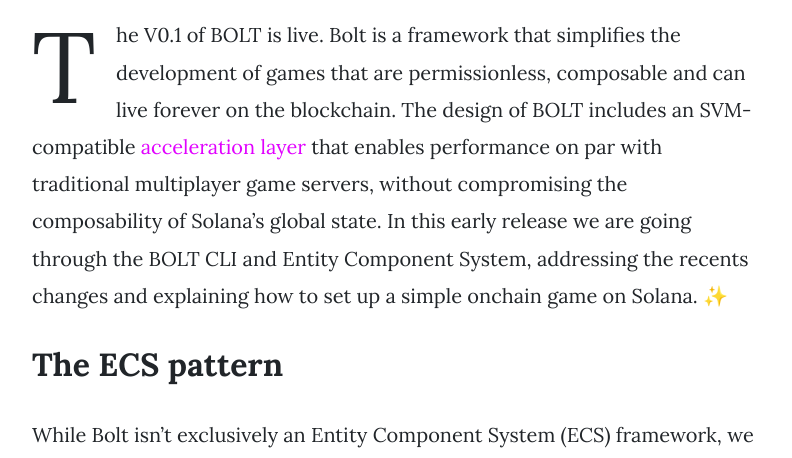
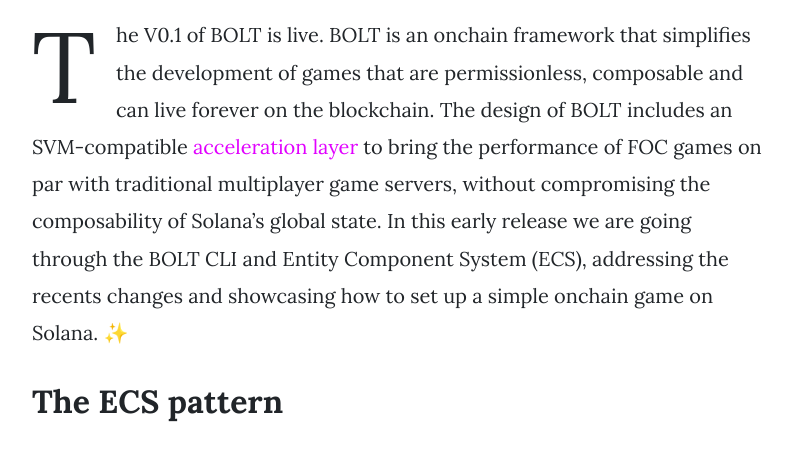
Before and after one commit to magicblock-labs/blog, a Jekyll site: the page built from _posts/2024-03-01-bolt-v0.1.md, in a window 1280 px wide and 900 px high, cut to the strip 442-900 px from the top of the window. Shown: the whole strip, without its empty margins (243-1035 px from the left). Built offline with Jekyll 4.4.1, drawn with Linux system fonts in a browser that asks for light colours; nearby versions of some CDN libraries.

Commit message:
Update 2024-03-01-bolt-v0.1.md

```diff
--- a/_posts/2024-03-01-bolt-v0.1.md
+++ b/_posts/2024-03-01-bolt-v0.1.md
@@ -6,7 +6,7 @@
 tags: [featured, sticky]
 ---
 
-The V0.1 of BOLT is live. Bolt is a framework that simplifies the development of games that are permissionless, composable and can live forever on the blockchain. The design of BOLT includes an SVM-compatible [acceleration layer](https://arxiv.org/abs/2311.02650) that enables performance on par with traditional multiplayer game servers, without compromising the composability of Solana’s global state. In this early release we are going through the BOLT CLI and Entity Component System, addressing the recents changes and explaining how to set up a simple onchain game on Solana. ✨
+The V0.1 of BOLT is live. BOLT is an onchain framework that simplifies the development of games that are permissionless, composable and can live forever on the blockchain. The design of BOLT includes an SVM-compatible [acceleration layer](https://arxiv.org/abs/2311.02650) to bring the performance of FOC games on par with traditional multiplayer game servers, without compromising the composability of Solana’s global state. In this early release we are going through the BOLT CLI and Entity Component System (ECS), addressing the recents changes and showcasing how to set up a simple onchain game on Solana. ✨
 
 ## The ECS pattern
 
```
